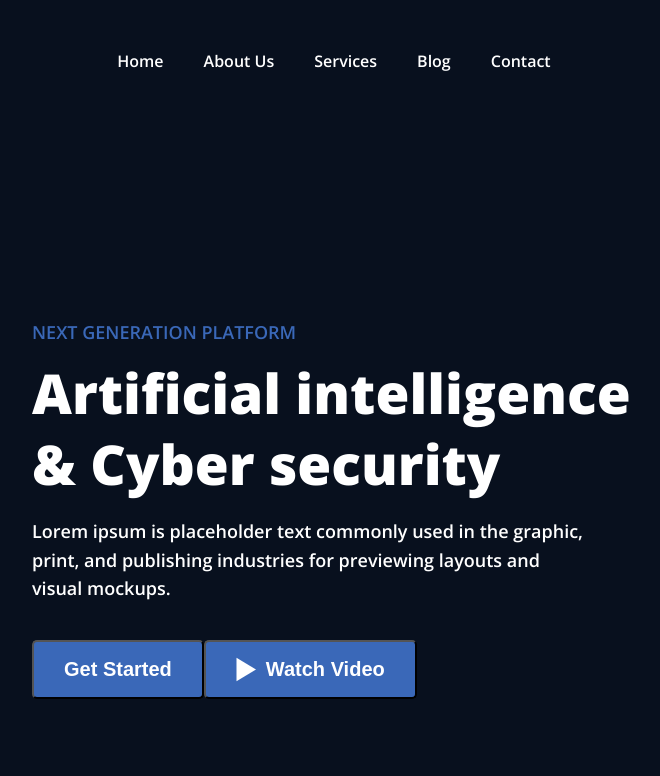
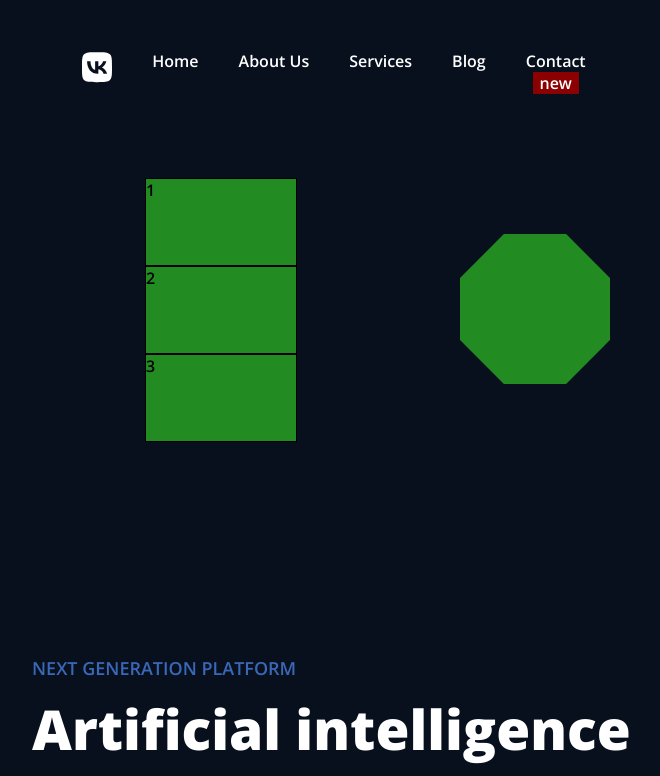
Before and after one commit to kask1n/Web_Design_HTML_CSS, a plain HTML site: page Homework_9/index.html in a window 1280 px wide. Shown: the top 776 px of the page, without its empty margins (306-966 px from the left). Drawn offline with nearby package versions, Linux system fonts and the light colour scheme.

Commit message:
HW9: Fixed some code

```diff
--- a/Homework_9/index.html
+++ b/Homework_9/index.html
@@ -17,11 +17,29 @@
 <body>
   <div class="top center">
     <div class="header">
+      <a href="#" class="header_icon"><svg width="30" xmlns="http://www.w3.org/2000/svg"
+          viewBox="0 0 448 512"><!--!Font Awesome Free 6.5.1 by @fontawesome - https://fontawesome.com License - https://fontawesome.com/license/free Copyright 2024 Fonticons, Inc.-->
+          <path
+            d="M31.5 63.5C0 95 0 145.7 0 247V265C0 366.3 0 417 31.5 448.5C63 480 113.7 480 215 480H233C334.3 480 385 480 416.5 448.5C448 417 448 366.3 448 265V247C448 145.7 448 95 416.5 63.5C385 32 334.3 32 233 32H215C113.7 32 63 32 31.5 63.5zM75.6 168.3H126.7C128.4 253.8 166.1 290 196 297.4V168.3H244.2V242C273.7 238.8 304.6 205.2 315.1 168.3H363.3C359.3 187.4 351.5 205.6 340.2 221.6C328.9 237.6 314.5 251.1 297.7 261.2C316.4 270.5 332.9 283.6 346.1 299.8C359.4 315.9 369 334.6 374.5 354.7H321.4C316.6 337.3 306.6 321.6 292.9 309.8C279.1 297.9 262.2 290.4 244.2 288.1V354.7H238.4C136.3 354.7 78 284.7 75.6 168.3z" />
+        </svg></a>
       <a class="header_link" href="#">Home</a>
       <a class="header_link" href="#">About Us</a>
       <a class="header_link" href="#">Services</a>
       <a class="header_link" href="#">Blog</a>
-      <a class="header_link" href="#">Contact</a>
+      <a class="header_link header_link_new" href="#">Contact</a>
+    </div>
+    <div class="boxes">
+      <div class="box-1">
+        <div class="new-item-1 item-1-1">1</div>
+        <div class="new-item-1 item-1-2">2</div>
+        <div class="new-item-1 item-1-3">3</div>
+      </div>
+      <div class="box-2">
+        <div class="new-item-2 item-2-1"></div>
+        <div class="new-item-2 item-2-2"></div>
+        <div class="new-item-2 item-2-3"></div>
+        <div class="new-item-2 item-2-4"></div>
+      </div>
     </div>
     <div class="top_content">
       <div class="top_info">
--- a/Homework_9/style.css
+++ b/Homework_9/style.css
@@ -1,3 +1,89 @@
+/* ----------------------------------------------
+ * Generated by Animista on 2024-3-5 15:25:33
+ * Licensed under FreeBSD License.
+ * See http://animista.net/license for more info.
+ * w: http://animista.net, t: @cssanimista
+ * ---------------------------------------------- */
+
+/**
+ * ----------------------------------------
+ * animation jello-horizontal
+ * ----------------------------------------
+ */
+@-webkit-keyframes jello-horizontal {
+  0% {
+    -webkit-transform: scale3d(1, 1, 1);
+    transform: scale3d(1, 1, 1);
+  }
+
+  30% {
+    -webkit-transform: scale3d(1.25, 0.75, 1);
+    transform: scale3d(1.25, 0.75, 1);
+  }
+
+  40% {
+    -webkit-transform: scale3d(0.75, 1.25, 1);
+    transform: scale3d(0.75, 1.25, 1);
+  }
+
+  50% {
+    -webkit-transform: scale3d(1.15, 0.85, 1);
+    transform: scale3d(1.15, 0.85, 1);
+  }
+
+  65% {
+    -webkit-transform: scale3d(0.95, 1.05, 1);
+    transform: scale3d(0.95, 1.05, 1);
+  }
+
+  75% {
+    -webkit-transform: scale3d(1.05, 0.95, 1);
+    transform: scale3d(1.05, 0.95, 1);
+  }
+
+  100% {
+    -webkit-transform: scale3d(1, 1, 1);
+    transform: scale3d(1, 1, 1);
+  }
+}
+
+@keyframes jello-horizontal {
+  0% {
+    -webkit-transform: scale3d(1, 1, 1);
+    transform: scale3d(1, 1, 1);
+  }
+
+  30% {
+    -webkit-transform: scale3d(1.25, 0.75, 1);
+    transform: scale3d(1.25, 0.75, 1);
+  }
+
+  40% {
+    -webkit-transform: scale3d(0.75, 1.25, 1);
+    transform: scale3d(0.75, 1.25, 1);
+  }
+
+  50% {
+    -webkit-transform: scale3d(1.15, 0.85, 1);
+    transform: scale3d(1.15, 0.85, 1);
+  }
+
+  65% {
+    -webkit-transform: scale3d(0.95, 1.05, 1);
+    transform: scale3d(0.95, 1.05, 1);
+  }
+
+  75% {
+    -webkit-transform: scale3d(1.05, 0.95, 1);
+    transform: scale3d(1.05, 0.95, 1);
+  }
+
+  100% {
+    -webkit-transform: scale3d(1, 1, 1);
+    transform: scale3d(1, 1, 1);
+  }
+}
+
 * {
   margin: 0;
   padding: 0;
@@ -32,6 +118,107 @@ body {
   font-style: normal;
   font-weight: 600;
   line-height: normal;
+  position: relative;
+}
+
+.header_link:hover {
+  color: red;
+}
+
+.header_link:active {
+  color: green;
+}
+
+.header:first-child .header_link {
+  text-decoration: none;
+}
+
+.header:last-child .header_link {
+  font-weight: bold;
+}
+
+.header:nth-child(3) .header_link {
+  background-color: orange;
+}
+
+.header_link_new::after {
+  margin: 0 7px;
+  content: 'new';
+  background-color: darkred;
+  color: white;
+  display: flex;
+  flex-wrap: nowrap;
+  justify-content: center;
+  align-items: center;
+}
+
+.header_icon {
+  fill: white;
+}
+
+.header_icon:hover path {
+  fill: purple;
+}
+
+.header_icon:active path {
+  fill: yellow;
+}
+
+.boxes {
+  display: flex;
+  justify-content: flex-end;
+  padding: 0 25%;
+}
+
+.box-1 {
+  width: 30%;
+  margin-bottom: 50px;
+}
+
+.new-item-1 {
+  width: 150px;
+  height: 86px;
+  background-color: forestgreen;
+  border: 1px solid #000;
+  transition: transform 1s;
+}
+
+.item-1-1:hover {
+  transform: translateX(50px);
+}
+
+.item-1-2:hover {
+  transform: scale(2);
+}
+
+.item-1-3:hover {
+  transform: rotate(60deg);
+}
+
+.box-2 {
+  width: 30%;
+  margin-top: 100px;
+  margin-left: 20%;
+  position: relative;
+}
+
+.new-item-2 {
+  position: absolute;
+  width: 150px;
+  height: 62px;
+  background-color: forestgreen;
+}
+
+.item-2-2 {
+  transform: rotate(45deg);
+}
+
+.item-2-3 {
+  transform: rotate(90deg);
+}
+
+.item-2-4 {
+  transform: rotate(135deg);
 }
 
 .top_content {
@@ -78,10 +265,13 @@ body {
 
 .top_buttons {
   margin-top: 37px;
+  gap: 70px;
   display: flex;
 }
 
 .button {
+  animation: jello-horizontal 0.9s both;
+  animation-iteration-count: 3;
   padding: 15px 30px;
   gap: 10px;
   border-radius: 5px;
@@ -217,6 +407,10 @@ body {
   justify-content: center;
   align-items: center;
   gap: 24px;
+}
+
+.top_photo {
+  margin: 40px 20%;
 }
 
 @media (max-width: 1025px) {
```
